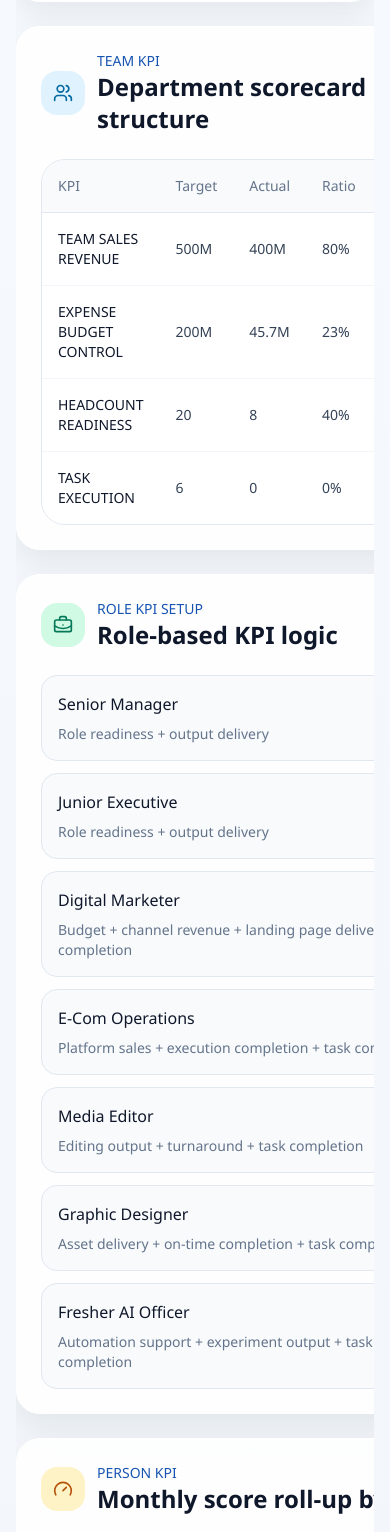
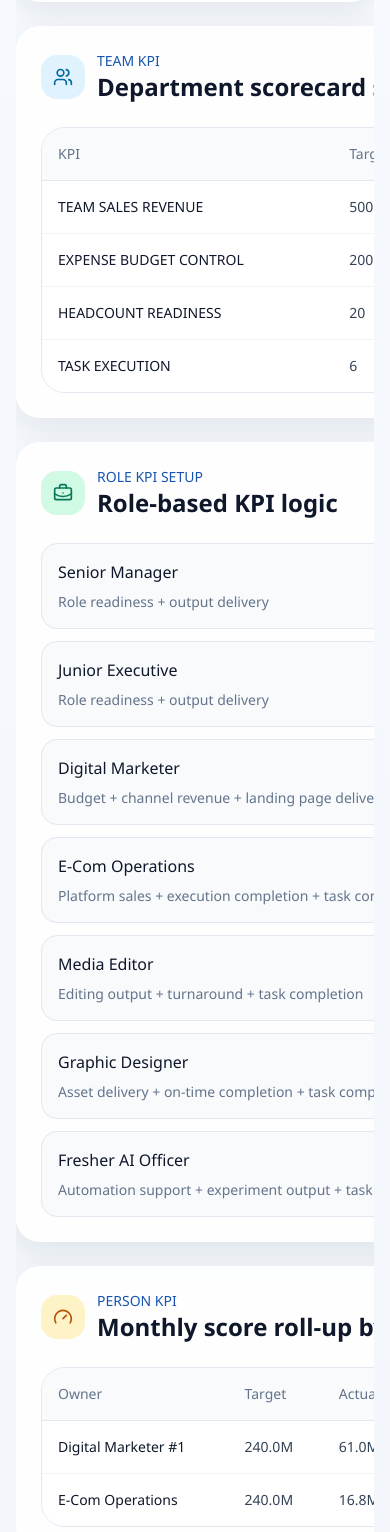
Before and after one commit to dphung88/hb-execution-os, a Next.js app: page /marketing-performance/kpis in a window 390 px wide. Shown: the part 1160-2692 px from the top of the page. Built offline with nearby package versions, Linux system fonts and the light colour scheme; no server answers; the database is empty.

Commit message:
Fix mobile sales and marketing dashboard layouts

```diff
--- a/components/marketing/marketing-kpis-workspace.tsx
+++ b/components/marketing/marketing-kpis-workspace.tsx
@@ -160,7 +160,8 @@ export function MarketingKpisWorkspace({ tasks = [] }: MarketingKpisWorkspacePro
             </div>
           </div>
 
-          <div className="mt-6 overflow-hidden rounded-3xl border border-slate-200">
+          <div className="mt-6 overflow-x-auto rounded-3xl border border-slate-200">
+            <div className="min-w-[680px]">
               <table className="min-w-full divide-y divide-slate-200 text-sm">
                 <thead className="bg-slate-50 text-left text-slate-500">
                   <tr>
@@ -183,6 +184,7 @@ export function MarketingKpisWorkspace({ tasks = [] }: MarketingKpisWorkspacePro
                   ))}
                 </tbody>
               </table>
+            </div>
           </div>
         </div>
 
@@ -220,7 +222,8 @@ export function MarketingKpisWorkspace({ tasks = [] }: MarketingKpisWorkspacePro
             </div>
           </div>
 
-          <div className="mt-6 overflow-hidden rounded-3xl border border-slate-200">
+          <div className="mt-6 overflow-x-auto rounded-3xl border border-slate-200">
+            <div className="min-w-[920px]">
               <table className="min-w-full divide-y divide-slate-200 text-sm">
                 <thead className="bg-slate-50 text-left text-slate-500">
                   <tr>
@@ -251,6 +254,7 @@ export function MarketingKpisWorkspace({ tasks = [] }: MarketingKpisWorkspacePro
                   ))}
                 </tbody>
               </table>
+            </div>
           </div>
         </div>
 
--- a/components/marketing/marketing-results-workspace.tsx
+++ b/components/marketing/marketing-results-workspace.tsx
@@ -89,7 +89,8 @@ export function MarketingResultsWorkspace() {
                   </span>
                 </div>
 
-                <div className="mt-4 overflow-hidden rounded-2xl border border-slate-200 bg-white">
+                <div className="mt-4 overflow-x-auto rounded-2xl border border-slate-200 bg-white">
+                  <div className="min-w-[640px]">
                     <table className="min-w-full divide-y divide-slate-200 text-sm">
                       <thead className="bg-slate-50 text-left text-slate-500">
                         <tr>
@@ -112,6 +113,7 @@ export function MarketingResultsWorkspace() {
                         ))}
                       </tbody>
                     </table>
+                  </div>
                 </div>
               </div>
             ))}
--- a/components/marketing/marketing-team-hub.tsx
+++ b/components/marketing/marketing-team-hub.tsx
@@ -107,7 +107,8 @@ export function MarketingTeamHub({ tasks = [] }: MarketingTeamHubProps) {
           </div>
         </div>
 
-        <div className="mt-6 overflow-hidden rounded-3xl border border-slate-200">
+        <div className="mt-6 overflow-x-auto rounded-3xl border border-slate-200">
+          <div className="min-w-[720px]">
             <table className="min-w-full divide-y divide-slate-200 text-sm">
               <thead className="bg-slate-50 text-left text-slate-500">
                 <tr>
@@ -133,6 +134,7 @@ export function MarketingTeamHub({ tasks = [] }: MarketingTeamHubProps) {
               </tbody>
             </table>
           </div>
+        </div>
       </section>
 
       <section className="grid gap-6 xl:grid-cols-[1.1fr,0.9fr]">
@@ -147,7 +149,8 @@ export function MarketingTeamHub({ tasks = [] }: MarketingTeamHubProps) {
             </div>
           </div>
 
-          <div className="mt-6 overflow-hidden rounded-3xl border border-slate-200">
+          <div className="mt-6 overflow-x-auto rounded-3xl border border-slate-200">
+            <div className="min-w-[760px]">
               <table className="min-w-full divide-y divide-slate-200 text-sm">
                 <thead className="bg-slate-50 text-left text-slate-500">
                   <tr>
@@ -172,6 +175,7 @@ export function MarketingTeamHub({ tasks = [] }: MarketingTeamHubProps) {
                   ))}
                 </tbody>
               </table>
+            </div>
           </div>
         </div>
 
@@ -215,7 +219,8 @@ export function MarketingTeamHub({ tasks = [] }: MarketingTeamHubProps) {
           </div>
         </div>
 
-        <div className="mt-6 overflow-hidden rounded-3xl border border-slate-200">
+        <div className="mt-6 overflow-x-auto rounded-3xl border border-slate-200">
+          <div className="min-w-[760px]">
             <table className="min-w-full divide-y divide-slate-200 text-sm">
               <thead className="bg-slate-50 text-left text-slate-500">
                 <tr>
@@ -243,6 +248,7 @@ export function MarketingTeamHub({ tasks = [] }: MarketingTeamHubProps) {
               </tbody>
             </table>
           </div>
+        </div>
       </section>
     </div>
   );
--- a/components/sales/sales-performance-hub.tsx
+++ b/components/sales/sales-performance-hub.tsx
@@ -125,7 +125,7 @@ export function SalesPerformanceHub({
               { label: "Sales revenue", value: `${totalRevenue.toLocaleString("en-US")}M` },
               { label: "Projected payout", value: `${totalPayout.toLocaleString("en-US")}M` },
               { label: "Qualified key SKU", value: `${skuQualified}/${scorecards.length}` },
-              { label: "Current period", value: selectedPeriodLabel.toUpperCase() },
+              { label: "Live rows", value: `${liveCount}` },
             ].map((item) => (
               <div key={item.label} className="rounded-2xl bg-white/10 p-4">
                 <p className="text-xs uppercase tracking-[0.18em] text-slate-300">{item.label}</p>
```
Lines whose indentation alone changed are shown as unchanged.
